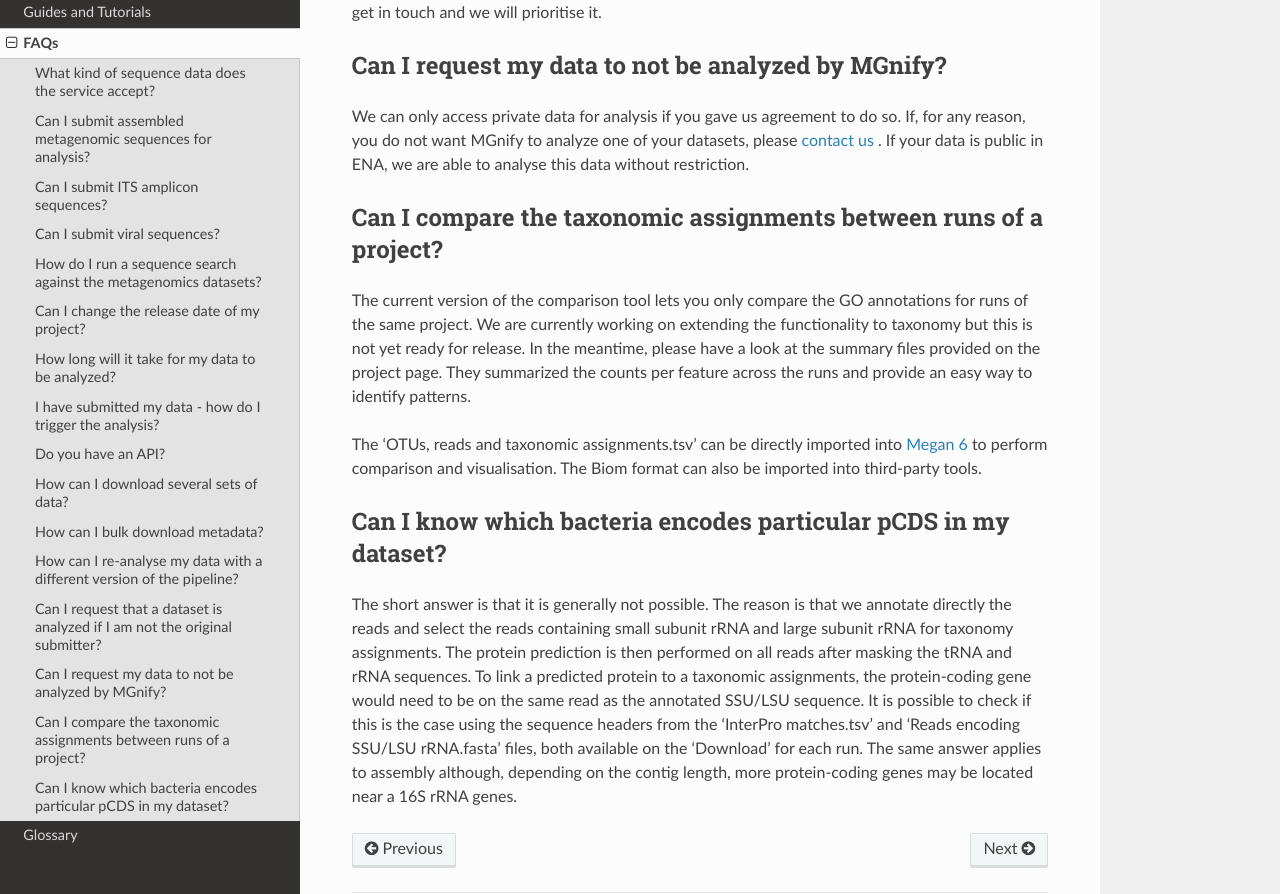
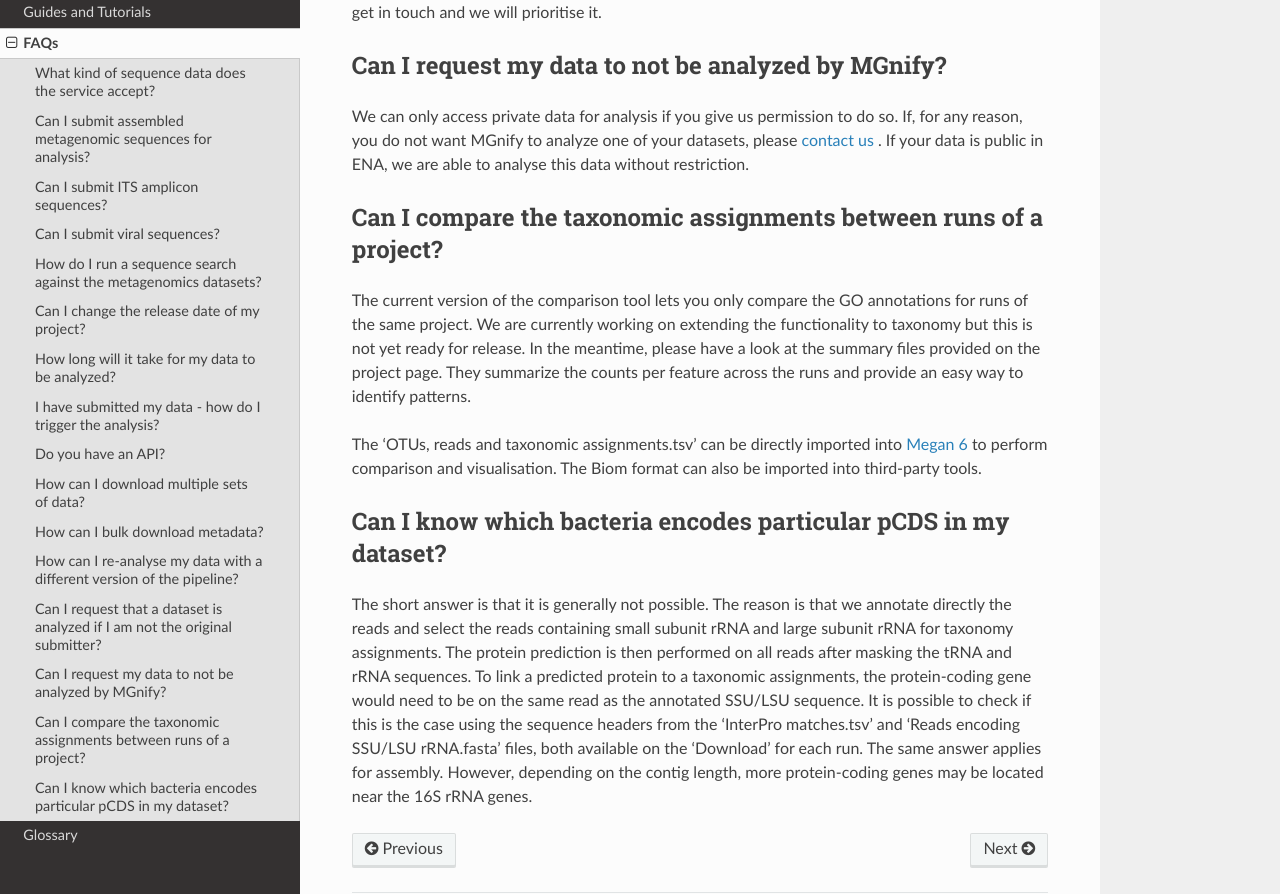
Before and after one commit to EBI-Metagenomics/EMG-docs, a Sphinx documentation site: the page built from docs/faqs.rst, in a window 1280 px wide and 1400 px high, scrolled down 1885 px. Shown: the part 402-1296 px from the top of the window. Built offline with Sphinx 7.4.7 and the Read the Docs theme 2.0.0, drawn with Linux system fonts in a browser that asks for light colours; some of the changed text lies outside the part shown.

Commit message:
Update faqs.rst
fixing typos

```diff
--- a/docs/faqs.rst
+++ b/docs/faqs.rst
@@ -29,7 +29,7 @@
 
 How long will it take for my data to be analyzed?
 -------------------------------------------------
-We aim to analyze submitted data as quickly as possible. However, submitted data are only available to us once they have been validated and archived by ENA. This process takes at least 24 hours, and in some cases several days. Once the sequence files are made available, the analysis time depends on our current analysis backlog, the size and number of runs in the project you have submitted. Most studies will be validated, archived and analysed within one week. If you are concerned that your data is taking a long time to be analysed, please `contact us <metagenomics-help@ebi.ac.uk>`_.
+We aim to analyze submitted data as quickly as possible. However, submitted data are only available to us once they have been validated and archived by ENA. This process takes at least 24 hours, and in some cases several days. Once the sequence files are made available, the analysis time depends on our current analysis backlog, and the size and number of runs in the project you have submitted. Most studies will be validated, archived and analysed within two weeks. If you are concerned that your data is taking a long time to be analysed, please `contact us <metagenomics-help@ebi.ac.uk>`_.
 
 I have submitted my data - how do I trigger the analysis?
 ---------------------------------------------------------
@@ -38,11 +38,11 @@
 
 Do you have an API?
 -------------------
-Yes, we do. In the beginning of December 2017 we released the first version of our new :ref:`RESTful API <restapi>`, which provides a rich search and retrieval interface for programmatic access to our data.
+Yes, we do. In December 2017 we released the first version of our new :ref:`RESTful API <restapi>`, which provides a rich search and retrieval interface for programmatic access to our data.
 
-How can I download several sets of data?
+How can I download multiple sets of data?
 ----------------------------------------
-While our API is currently not supporting this, we have Python scripts allowing users to automatically download most processed files from the MGnify website. The scripts and instructions for bulk downloading from the latter resource can be found `here <https://github.com/ProteinsWebTeam/ebi-metagenomics/wiki/Downloading-results-programmatically>`_.
+While our API currently does not support this, we have Python scripts allowing users to automatically download most processed files from the MGnify website. The scripts and instructions for bulk downloading from the resource can be found `here <https://github.com/ProteinsWebTeam/ebi-metagenomics/wiki/Downloading-results-programmatically>`_.
 
 How can I bulk download metadata?
 -----------------------------------
@@ -58,17 +58,17 @@
 
 Can I request my data to not be analyzed by MGnify?
 -------------------------------------------------------------
-We can only access private data for analysis if you gave us agreement to do so. If, for any reason, you do not want MGnify to analyze one of your datasets, please `contact us <metagenomics-help@ebi.ac.uk>`_ .
+We can only access private data for analysis if you give us permission to do so. If, for any reason, you do not want MGnify to analyze one of your datasets, please `contact us <metagenomics-help@ebi.ac.uk>`_ .
 If your data is public in ENA, we are able to analyse this data without restriction.
 
 Can I compare the taxonomic assignments between runs of a project?
 -------------------------------------------------------------------
 The current version of the comparison tool lets you only compare the GO annotations for runs of the same project. We are currently working on extending the functionality to taxonomy but this is not yet ready for release.
-In the meantime, please have a look at the summary files provided on the project page. They summarized the counts per feature across the runs and provide an easy way to identify patterns.
+In the meantime, please have a look at the summary files provided on the project page. They summarize the counts per feature across the runs and provide an easy way to identify patterns.
 
 The 'OTUs, reads and taxonomic assignments.tsv' can be directly imported into  `Megan 6 <http://ab.inf.uni-tuebingen.de/software/megan6/>`_ to perform comparison and visualisation. The Biom format can also be imported into third-party tools.
 
 Can I know which bacteria encodes particular pCDS in my dataset?
 ----------------------------------------------------------------
 The short answer is that it is generally not possible. The reason is that we annotate directly the reads and select the reads containing small subunit rRNA and large subunit rRNA for taxonomy assignments. The protein prediction is then performed on all reads after masking the tRNA and rRNA sequences. To link a predicted protein to a taxonomic assignments, the protein-coding gene would need to be on the same read as the annotated SSU/LSU sequence. It is possible to check if this is the case using the sequence headers from the 'InterPro matches.tsv' and 'Reads encoding SSU/LSU rRNA.fasta' files, both available on the 'Download' for each run.
-The same answer applies to assembly although, depending on the contig length, more protein-coding genes may be located near a 16S rRNA genes.
+The same answer applies for assembly. However, depending on the contig length, more protein-coding genes may be located near the 16S rRNA genes.
```
Also changed, not shown: other parts of docs/faqs.rst (+1 -1 lines).
